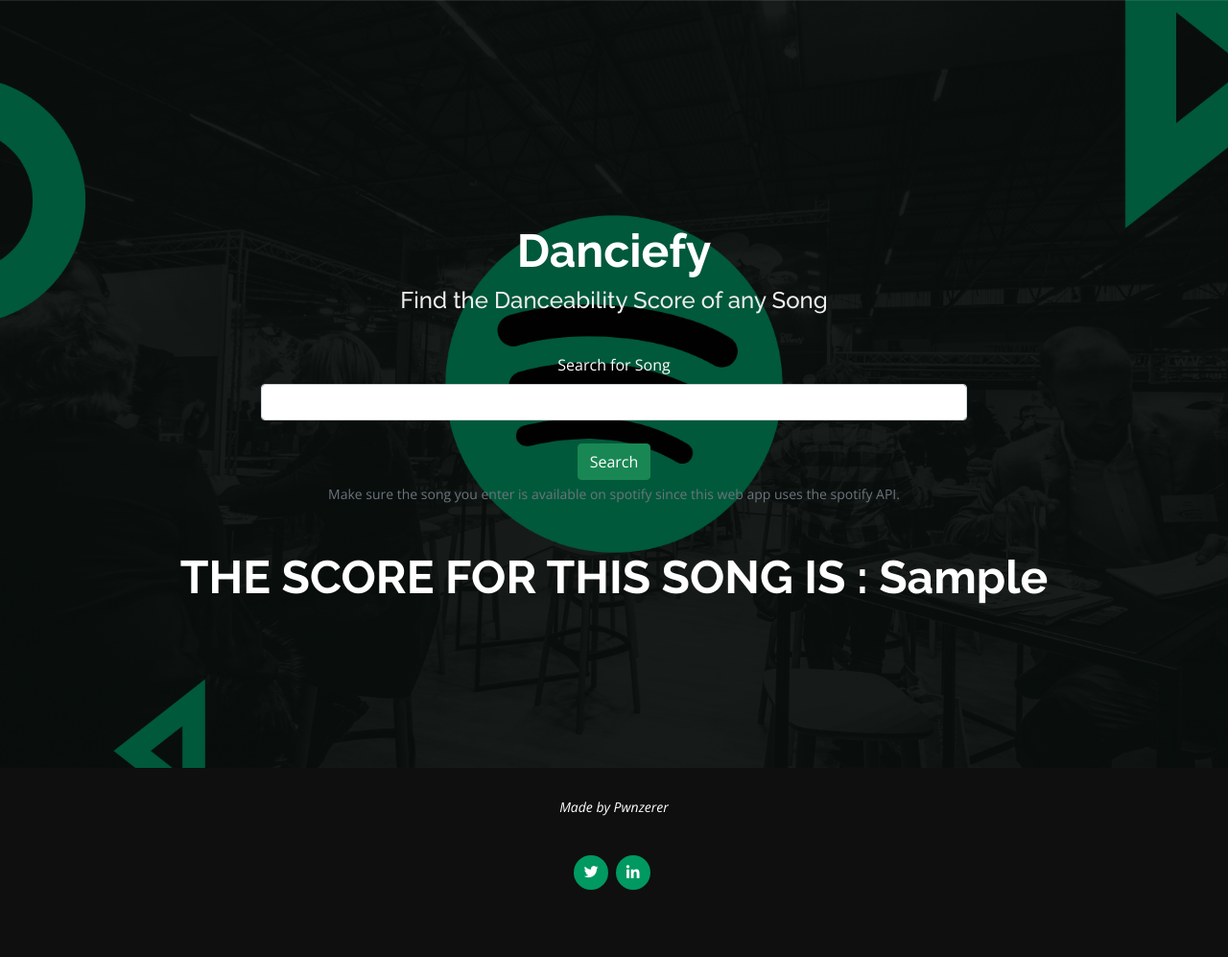
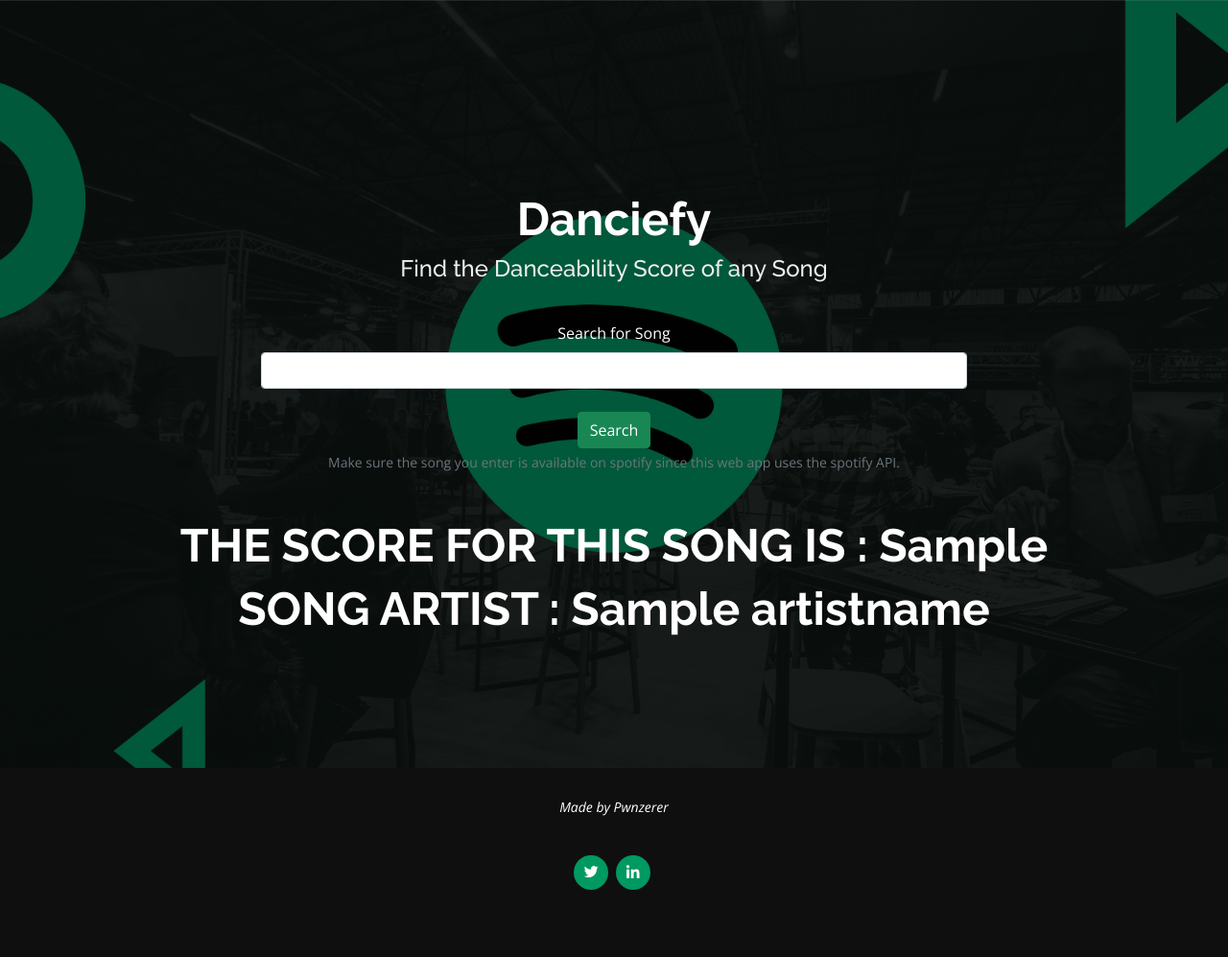
Before and after one commit to pwnzerer/Danciefy, a FastAPI app: template templates/index.html in a window 1280 px wide. Shown: the whole page at 96% size. Run offline with FastAPI, Linux system fonts and the light colour scheme; the template is opened without the code that fills it: most values are stand-ins (such as "Sample title", 1, 10 or a date in 2020); some libraries are stand-ins or nearby versions.

Commit message:
added feature for artist name

```diff
--- a/main.py
+++ b/main.py
@@ -29,6 +29,9 @@
 
     jsresponse = response.json()
 
+    artistname = jsresponse['tracks']['items'][0]['artists'][0]['name']
+
+
     v1 = jsresponse['tracks']
     v2 = v1['items']
     v3 = v2[0]
@@ -54,7 +57,7 @@
     z2 = z1[0]
     dancescore = z2['danceability']
     dancescore2 = dancescore * 100
-    return dancescore2
+    return dancescore2 , artistname
 
 
 app = FastAPI()
@@ -71,7 +74,9 @@
 async def get_form_data(request : Request,inputsongname: str = Form(...)):
     accesstoken = generatecreds()
     songscore = scoregenerator(inputsongname,accesstoken)
-    return templates.TemplateResponse('index.html',{"request": request,"songscore1": songscore})
+    songscore2 = songscore[0]
+    artistname = songscore[1]
+    return templates.TemplateResponse('index.html',{"request": request,"songscore1": songscore2,"artistname": artistname})
 
 # if __name__ == '__main__':
 #     uvicorn.run(app)
--- a/templates/index.html
+++ b/templates/index.html
@@ -66,6 +66,7 @@
           <br>
           <br>
           <h1 style="color:white">THE  SCORE FOR THIS SONG IS : {{ songscore1 }}</h1></div>
+          <h1 style="color:white">SONG ARTIST : {{ artistname }}</h1></div>
       </div>
     </div>
   </section><!-- End Hero -->  <!-- End #main -->
```
